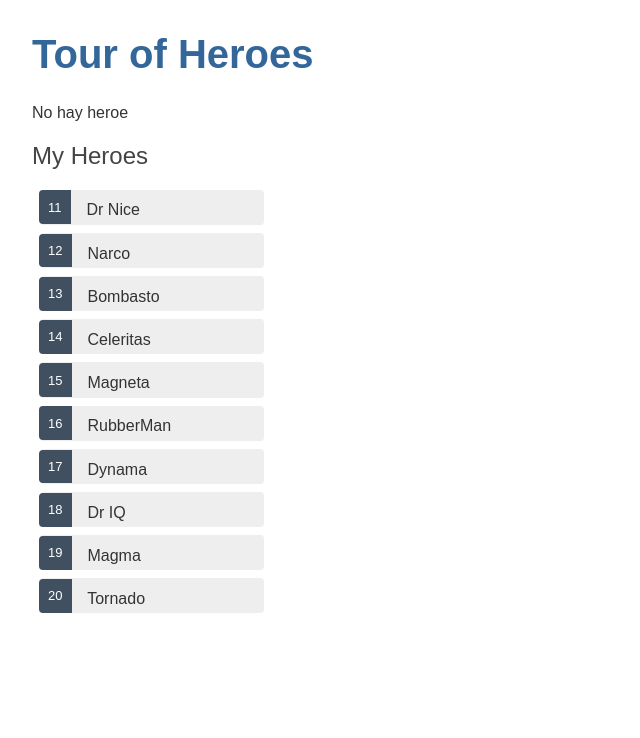
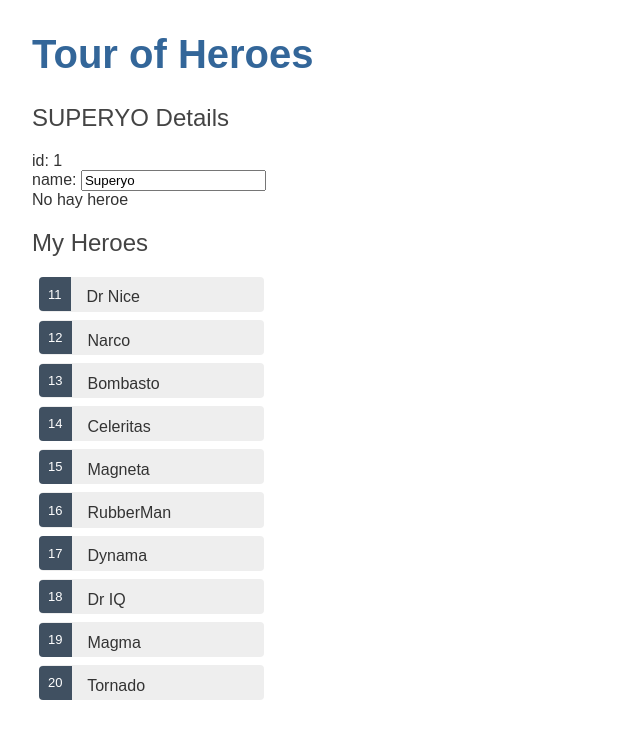
Before and after one commit to javierlete/201911-angular-tour-of-heroes, an Angular app: page / in a window 1280 px wide. Shown: the top 738 px of the page, without its empty margins (0-640 px from the left). Built offline with nearby package versions, Linux system fonts and the light colour scheme.

Commit message:
Final del Jueves

```diff
--- a/src/app/app.component.html
+++ b/src/app/app.component.html
@@ -1,3 +1,4 @@
 <h1>{{title}}</h1>
 
+<app-hero-detail></app-hero-detail>
 <app-heroes></app-heroes>
--- a/src/app/app.module.ts
+++ b/src/app/app.module.ts
@@ -4,11 +4,13 @@
 import { AppComponent } from './app.component';
 import { HeroesComponent } from './heroes/heroes.component';
 import { FormsModule } from '@angular/forms';
+import { HeroDetailComponent } from './hero-detail/hero-detail.component';
 
 @NgModule({
   declarations: [
     AppComponent,
-    HeroesComponent
+    HeroesComponent,
+    HeroDetailComponent
   ],
   imports: [
     BrowserModule,
--- /dev/null
+++ b/src/app/hero-detail/hero-detail.component.html
@@ -0,0 +1,11 @@
+<div *ngIf="hero">
+
+    <h2>{{hero.name | uppercase}} Details</h2>
+    <div><span>id: </span>{{hero.id}}</div>
+    <div>
+        <label>name:
+            <input [(ngModel)]="hero.name" placeholder="name" />
+        </label>
+    </div>
+
+</div>
--- /dev/null
+++ b/src/app/hero-detail/hero-detail.component.ts
@@ -0,0 +1,21 @@
+import { Component, OnInit } from '@angular/core';
+import { Hero } from '../hero';
+
+@Component({
+  selector: 'app-hero-detail',
+  templateUrl: './hero-detail.component.html',
+  styleUrls: ['./hero-detail.component.css']
+})
+export class HeroDetailComponent implements OnInit {
+
+  hero: Hero = {
+    id: 1,
+    name: 'Superyo'
+  };
+
+  constructor() { }
+
+  ngOnInit() {
+  }
+
+}
```
Also changed, not shown: src/app/hero-detail/hero-detail.component.css (added), 1 other file (tests, documents, lock files or other folders).
